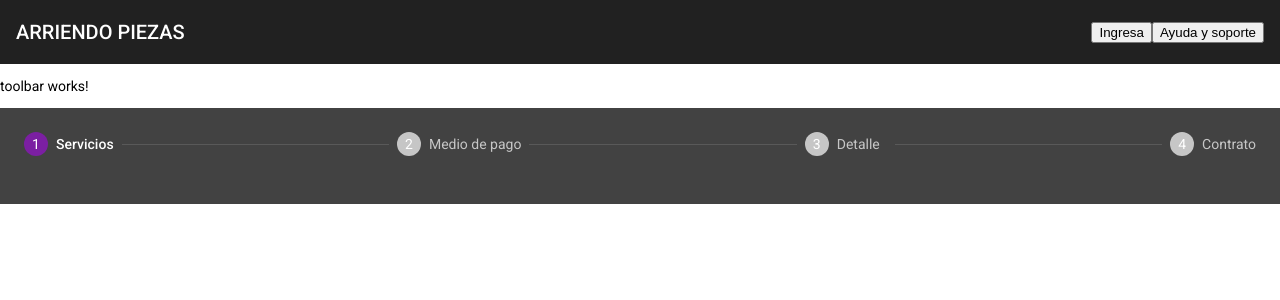
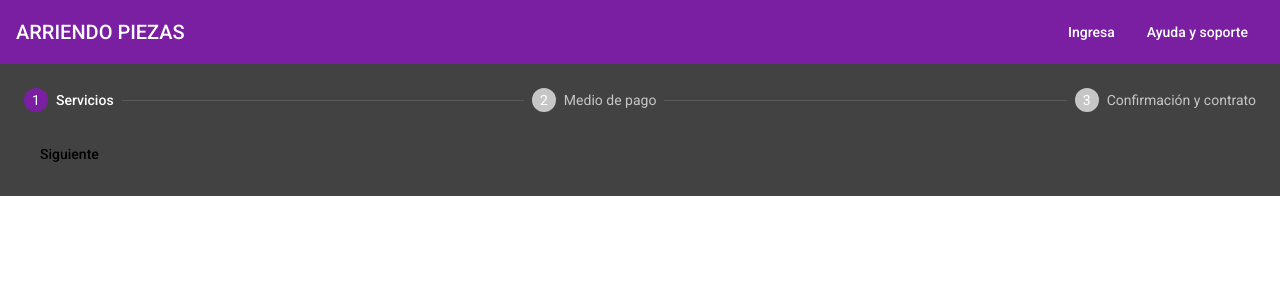
Before and after one commit to Cristian26091/arriendo_piezas_web, an Angular app in the folder real_state_web/: page /rent in a window 1280 px wide. Shown: the top 300 px of the page. Built offline with nearby package versions, Linux system fonts and the light colour scheme.

Commit message:
stepper and toolbar

```diff
--- a/real_state_web/src/app/app.module.ts
+++ b/real_state_web/src/app/app.module.ts
@@ -1,6 +1,7 @@
 import { NgModule } from '@angular/core';
 import { BrowserModule } from '@angular/platform-browser';
 import {MatToolbarModule} from '@angular/material/toolbar';
+import {MatIconModule} from '@angular/material/icon';
 
 import { AppRoutingModule } from './app-routing.module';
 import { AppComponent } from './app.component';
@@ -13,6 +14,7 @@ import { ToolbarComponent } from './auxComponents/toolbar/toolbar.component';
 import { MatStepperModule } from '@angular/material/stepper';
 import { ReactiveFormsModule } from '@angular/forms';
 import { MatFormFieldModule } from '@angular/material/form-field';
+import {MatButtonModule} from '@angular/material/button';
 
 import { BrowserAnimationsModule } from '@angular/platform-browser/animations';
 
@@ -39,6 +41,8 @@ import { StepperComponent } from './rent/rent-component/stepper/stepper/stepper.
     MatStepperModule,
     ReactiveFormsModule,
     MatFormFieldModule,
+    MatIconModule,
+    MatButtonModule,
   ],
   providers: [],
   bootstrap: [AppComponent]
--- a/real_state_web/src/app/auxComponents/toolbar/toolbar.component.css
+++ b/real_state_web/src/app/auxComponents/toolbar/toolbar.component.css
@@ -1,3 +1,7 @@
-.example-spacer {
-    flex: 1 1 auto;
-  }
+.mat-button{
+  color: white;
+
+}
+.spacer{
+  flex:1 1 auto;
+}
--- a/real_state_web/src/app/auxComponents/toolbar/toolbar.component.html
+++ b/real_state_web/src/app/auxComponents/toolbar/toolbar.component.html
@@ -1,11 +1,8 @@
-<p>
-    <mat-toolbar class="toolbar">
+<section>
+    <mat-toolbar color="primary" class="mat-elevation-z8">
         <span>ARRIENDO PIEZAS</span>
-        <span class="example-spacer"></span>
-        <button mat-button class="button-toolbar" routerLink="/login">Ingresa</button>
-        <button mat-button class="button-toolbar" routerLink="/contact&support">Ayuda y soporte</button>
+            <div class="spacer"></div>
+        <a mat-button routerLink="/login">Ingresa</a>
+        <a mat-button routerLink="/contact&support">Ayuda y soporte</a>
     </mat-toolbar>
-</p>
-
-
-<p>toolbar works!</p>
+</section>
--- a/real_state_web/src/app/rent/rent-component/stepper/stepper/stepper.component.html
+++ b/real_state_web/src/app/rent/rent-component/stepper/stepper/stepper.component.html
@@ -1,14 +1,17 @@
 <mat-stepper linear #stepper>
     <mat-step>
         <ng-template matStepLabel>Servicios</ng-template>
+        <button mat-button matStepperNext>Siguiente</button>
+        <!-- HERE CONTENT -->
     </mat-step>
     <mat-step>
         <ng-template matStepLabel>Medio de pago</ng-template>
+        <button mat-button matStepperNext>Siguiente</button>
+        <!-- HERE CONTENT -->
     </mat-step>
     <mat-step>
-        <ng-template matStepLabel>Detalle</ng-template>
-    </mat-step>
-    <mat-step>
-        <ng-template matStepLabel>Contrato</ng-template>
+        <ng-template matStepLabel>Confirmación y contrato</ng-template>
+        <!-- HERE CONTENT -->
+        <button mat-button>Descargar Contrato</button>
     </mat-step>
 </mat-stepper>
```
